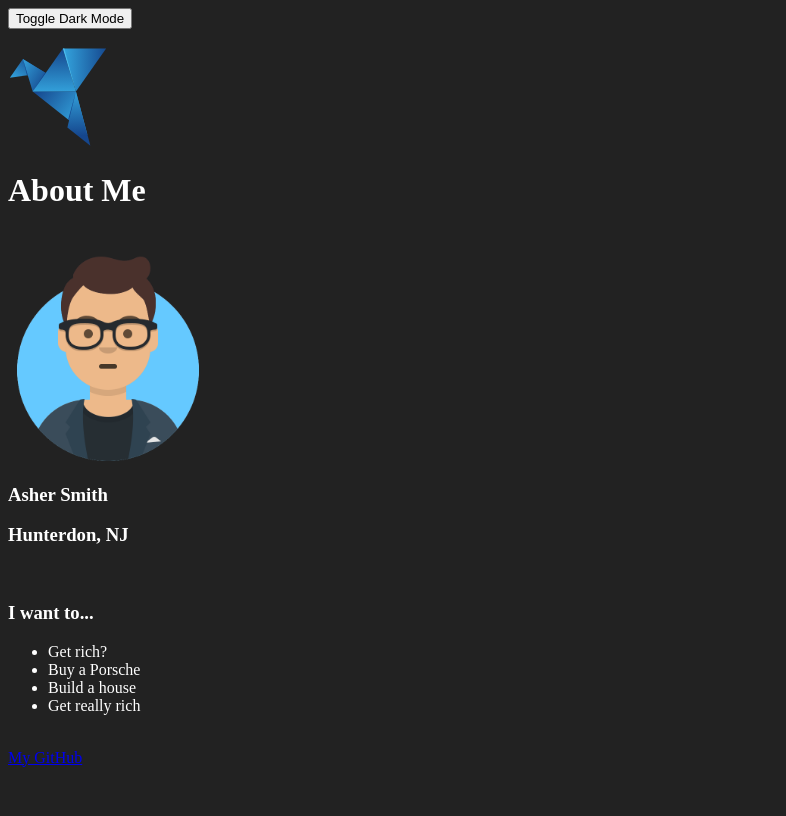
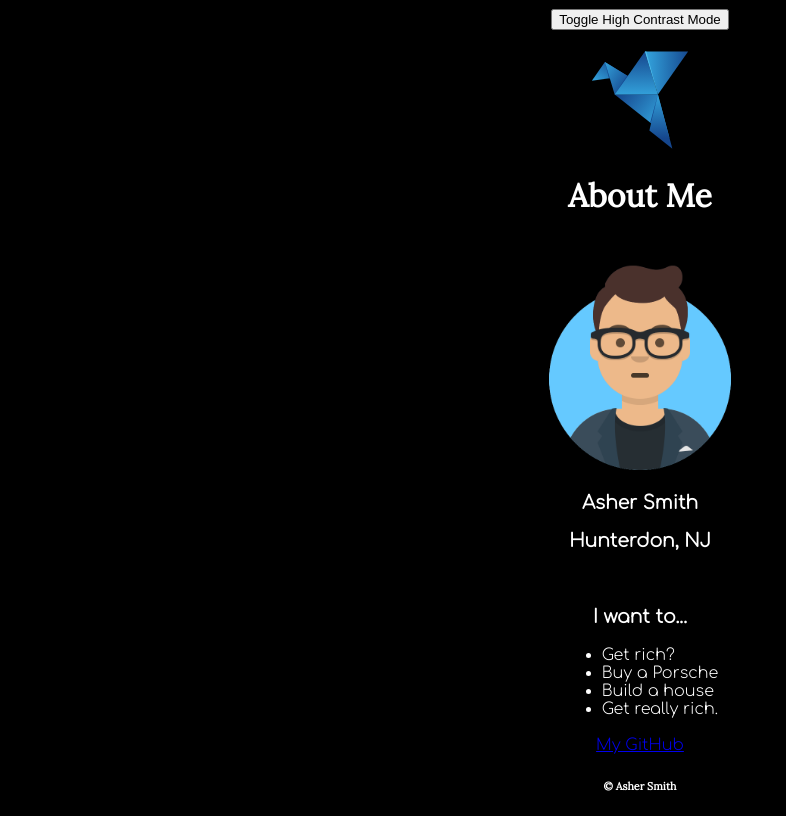
Before and after one commit to RVCC-IDMX/about-me-AsherSmith1, a plain HTML site: page index.html in a window 1280 px wide. Shown: the whole page, without its empty margins (0-786 px from the left). Drawn offline with Linux system fonts and the light colour scheme.

Commit message:
Adding Some Style

```diff
--- a/css/style.css
+++ b/css/style.css
@@ -1,11 +1,43 @@
+header {
+    font-family: "Lora";
+    font-size: medium;
+    font-weight: normal;
+    font-style: normal;
+    text-align: center;
+}
+
 body {
-    background-color: #222;
+    font-family: "Comfortaa";
+    font-size: medium;
+    font-weight: normal;
+    font-style: normal;
+    text-align: center;
+}
+
+footer {
+    font-family: "Lora";
+    font-size: medium;
+    font-weight: normal;
+    font-style: normal;
+    text-align: center;
+}
+
+/* Comment in CCS */
+
+ul {
+    display: table;
+    margin: 0 auto;
+    text-align: left;
+}
+
+body {
+    background-color: black;
     color: white;
 
     height: 100vh;
 }
 
-.light-mode {
-    background-color: white;
-    color: black;
+.high-contrast-mode {
+    background-color: blue;
+    color: orange;
 }
--- a/index.html
+++ b/index.html
@@ -7,6 +7,15 @@
         <meta name="viewport" content="width=device-width, initial-scale=1.0">
         <link href="css/style.css" rel="stylesheet" type="text/css" />
         <title>About Me</title>
+
+        <link rel="preconnect" href="https://fonts.googleapis.com">
+        <link rel="preconnect" href="https://fonts.gstatic.com" crossorigin>
+        <link href="https://fonts.googleapis.com/css2?family=Lora&display=swap" rel="stylesheet">
+
+        <link rel="preconnect" href="https://fonts.googleapis.com">
+        <link rel="preconnect" href="https://fonts.gstatic.com" crossorigin>
+        <link href="https://fonts.googleapis.com/css2?family=Comfortaa:wght@300&family=Lora&display=swap" rel="stylesheet">
+
     </head>
     <body>
         <!-- Everything in the body will be shown to the user -->
@@ -14,7 +23,7 @@
         <header>
             <!-- The header will normally contain the logo and heading -->
 
-            <button onclick="darkModeToggle()">Toggle Dark Mode</button>
+            <button onclick="HighContrastModeToggle()">Toggle High Contrast Mode</button>
             <br>
             <br>
             <img src="img/logo-96X96.svg" alt="Origami bird named Bob" width="100px" />
@@ -45,7 +54,7 @@
                         <li>Get rich?</li>
                         <li>Buy a Porsche</li>
                         <li>Build a house</li>
-                        <li>Get really rich</li>
+                        <li>Get really rich.</li>
                     </ul>
                 </div>
                 <br>
@@ -56,11 +65,14 @@
             </nav>
         </main>
 
+        <footer>
+            <h6>© Asher Smith</h6>
+        </footer>
 
         <script>
-            function darkModeToggle() {
+            function HighContrastModeToggle() {
                 var body = document.body;
-                body.classList.toggle("light-mode");
+                body.classList.toggle("high-contrast-mode");
             }
         </script>
     </body>
```
